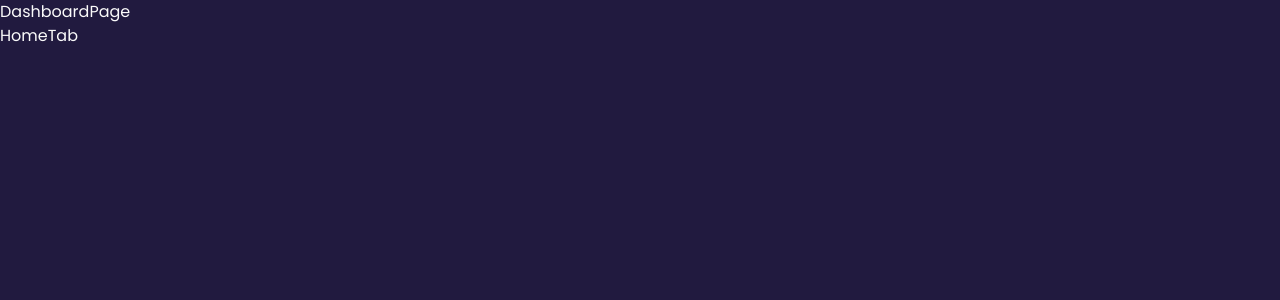
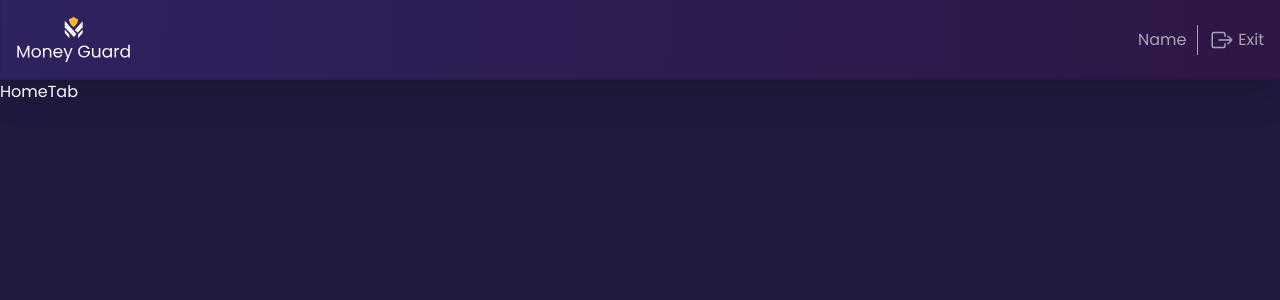
Before and after one commit to oykss/team-money-guard, a React (Vite) app: page / in a window 1280 px wide. Shown: the top 300 px of the page. Built offline with nearby package versions, Linux system fonts and the light colour scheme.

Commit message:
Added a Header component, added it to the home page

```diff
--- a/src/components/Header/Header.jsx
+++ b/src/components/Header/Header.jsx
@@ -1,9 +1,29 @@
+import { IoExitOutline } from 'react-icons/io5';
+import { Link } from 'react-router-dom';
+import logoSvg from '../../assets/logo.svg';
 import Container from '../../ui/Container/Container';
+import { ROUTES } from './../../constants/index';
+import { useMediaPoints } from './../../hooks/useMediaPoints';
+import css from './Header.module.css';
 
 export default function Header() {
+  const { isMobile } = useMediaPoints();
+
   return (
-    <div>
-      <Container>Header</Container>
-    </div>
+    <header className={css.header}>
+      <Container className={css.container}>
+        <Link to={ROUTES.HOME}>
+          <img src={logoSvg} alt="Logo" />
+        </Link>
+
+        <div className={css.infoWrap}>
+          <p className={css.name}>Name</p>
+          <button type="button">
+            <IoExitOutline color="#ffffff99" size={24} />
+            {!isMobile && <p>Exit</p>}
+          </button>
+        </div>
+      </Container>
+    </header>
   );
 }
--- /dev/null
+++ b/src/components/Header/Header.module.css
@@ -0,0 +1,62 @@
+.header {
+  box-shadow: 0 4px 40px 0 rgba(0, 0, 0, 0.25), inset 0 -3px 2px 0 rgba(0, 0, 0, 0.1);
+  background: linear-gradient(276deg, #2e1746 3.19%, #2e225f 100%);
+  padding-block: 12px;
+
+  @media (min-width: 768px) {
+    padding-block: 16px;
+  }
+}
+
+.container {
+  display: flex;
+  align-items: center;
+  justify-content: space-between;
+
+  img {
+    width: 86px;
+    height: auto;
+
+    @media (min-width: 768px) {
+      width: 115px;
+    }
+  }
+}
+
+.infoWrap {
+  display: flex;
+  align-items: center;
+  gap: 8px;
+
+  @media (min-width: 768px) {
+    gap: 24px;
+
+    .name {
+      position: relative;
+
+      &::after {
+        content: '';
+        position: absolute;
+        background-color: var(--white-600);
+        height: 30px;
+        width: 1px;
+        border-radius: 2px;
+        top: 50%;
+        right: -12px;
+        transform: translateY(-50%);
+      }
+    }
+  }
+
+  button {
+    display: flex;
+    align-items: center;
+    gap: 4px;
+  }
+
+  p {
+    font-weight: 400;
+    font-size: 16px;
+    color: var(--white-600);
+  }
+}
--- a/src/pages/DashboardPage/DashboardPage.jsx
+++ b/src/pages/DashboardPage/DashboardPage.jsx
@@ -1,10 +1,11 @@
 import { Outlet } from 'react-router-dom';
+import Header from '../../components/Header/Header';
 
 export default function DashboardPage() {
   return (
-    <div>
-      DashboardPage
+    <>
+      <Header />
       <Outlet />
-    </div>
+    </>
   );
 }
```
